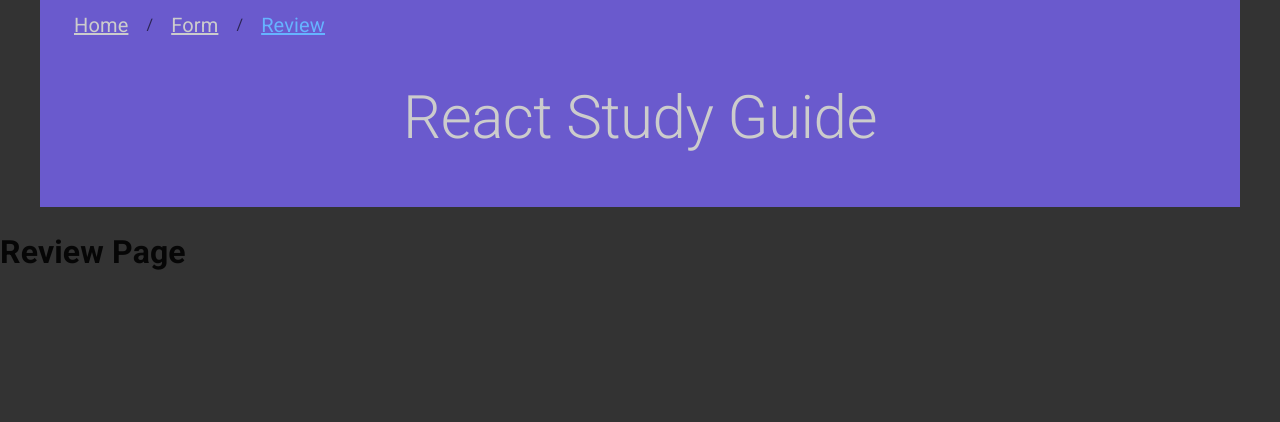
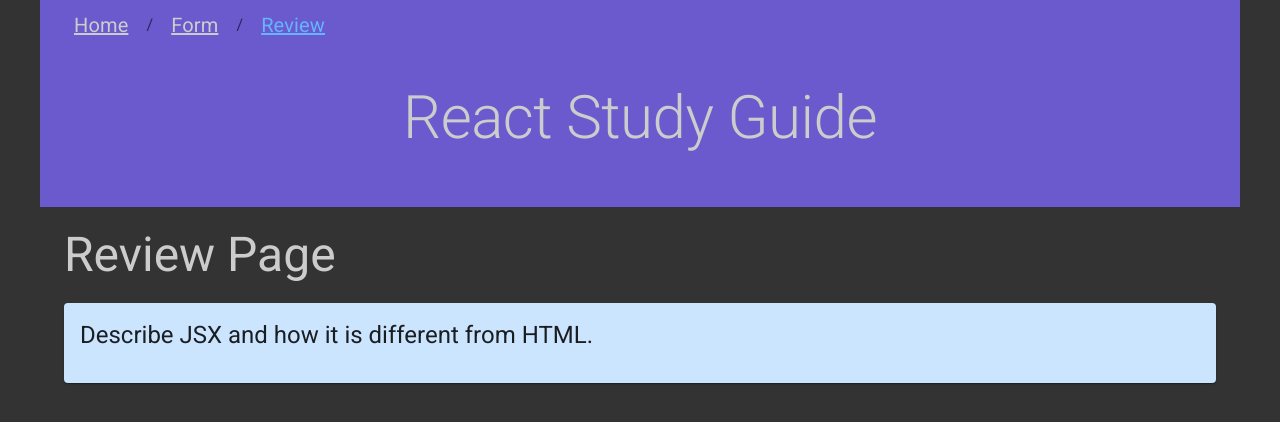
Before and after one commit to CooleyWC/project-phase-2, a React (Create React App) app in the folder my-app/: page /review in a window 1280 px wide. Shown: the top 422 px of the page. Built offline with nearby package versions, Linux system fonts and the light colour scheme; data requests are answered from the project's data file.

Commit message:
added styling to review page

```diff
--- a/my-app/db.json
+++ b/my-app/db.json
@@ -7,7 +7,7 @@
       "category": "jsx",
       "difficulty": "easy",
       "code": "./logo192.png",
-      "review": false
+      "review": true
     },
     {
       "id": 2,
--- a/my-app/src/ReviewPage.js
+++ b/my-app/src/ReviewPage.js
@@ -1,3 +1,4 @@
+import { Container, Typography } from '@mui/material';
 import React from 'react';
 import { useOutletContext } from 'react-router-dom';
 import QuestionCard from './QuestionCard';
@@ -26,8 +27,10 @@ const ReviewPage = () => {
 
     return (
         <div>
-            <h1>Review Page</h1>
+            <Container>
+            <Typography variant='h3' className='review' style={{paddingTop: '20px', paddingBottom: '20px'}}>Review Page</Typography>
             {reviewListings}
+            </Container>
         </div>
     );
 };
--- a/my-app/src/index.css
+++ b/my-app/src/index.css
@@ -28,7 +28,7 @@ code {
   max-height: 500px;
 }
 
-.filter {
+.filter, .form, .review {
   color: #cccccc
 }
 
@@ -36,9 +36,9 @@ code {
   padding-bottom: 32px;
 }
 
-.form {
+/* .form {
   color: #cccccc
-}
+} */
 
 .menu-iem {
   width: 200px
```
